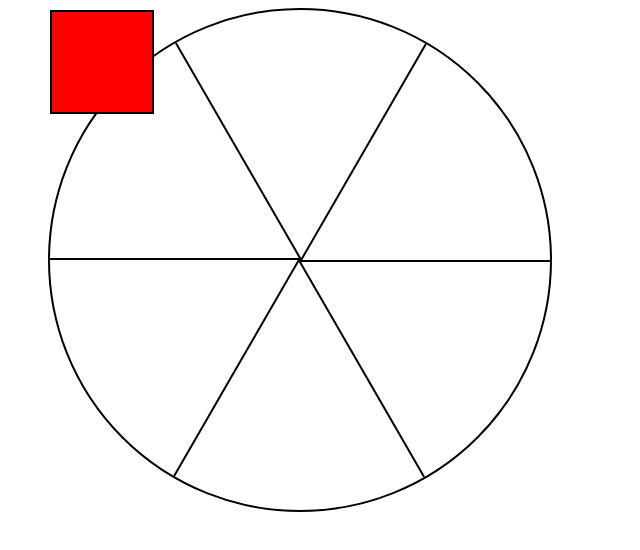
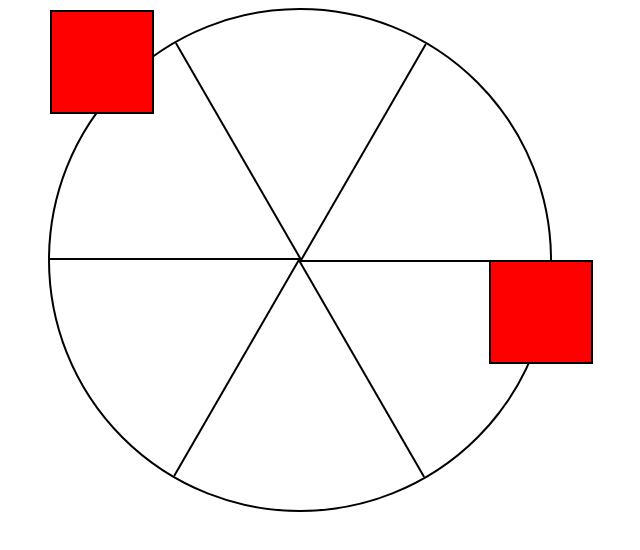
Before and after one commit to AaronJHarvey/CSS-Ferris-Wheel-FCC, a plain HTML site: page src/index.html in a window 1280 px wide. Shown: the whole page, without its empty margins (10-650 px from the left). Drawn offline with Linux system fonts and the light colour scheme.

Commit message:
Positions first .cabin

```diff
--- a/src/styles.scss
+++ b/src/styles.scss
@@ -45,4 +45,10 @@
 	height: 20%;
 	position: absolute;
 	border: 2px solid;
+	transform-origin: 50% 0%;
 }
+
+.cabin:nth-of-type(1) {
+	right: -8.5%;
+	top: 50%;
+}
```
Also changed, not shown: src/styles.css, 1 other file.
